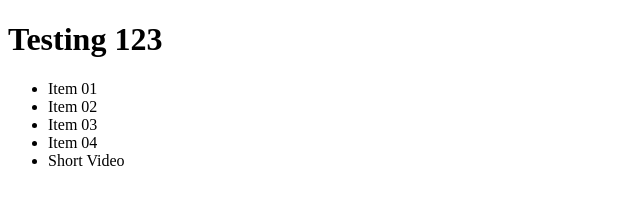
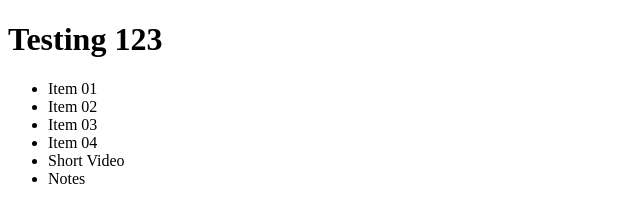
Before and after one commit to lewisaaronpaul/GitGitHub, a plain HTML site: page index.html in a window 1280 px wide. Shown: the full height of the page, 0-640 px from the left. Drawn offline with Linux system fonts and the light colour scheme.

Commit message:
add option for notes

```diff
--- a/index.html
+++ b/index.html
@@ -13,6 +13,7 @@
         <li>Item 03</li>
         <li>Item 04</li>
         <li>Short Video</li>
+        <li>Notes</li>
     </ul>
 </body>
 </html>
```
